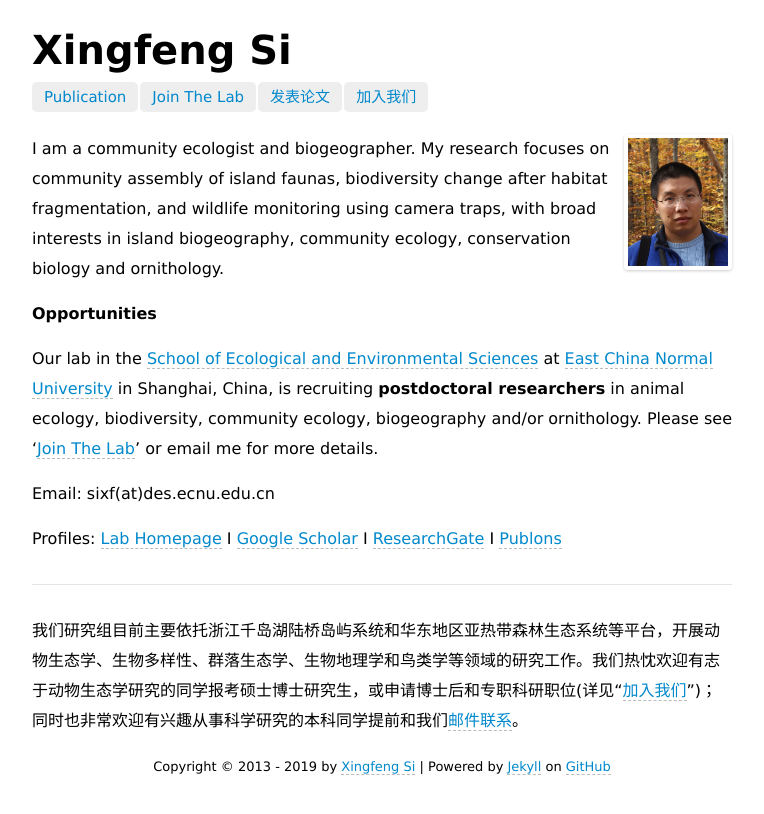
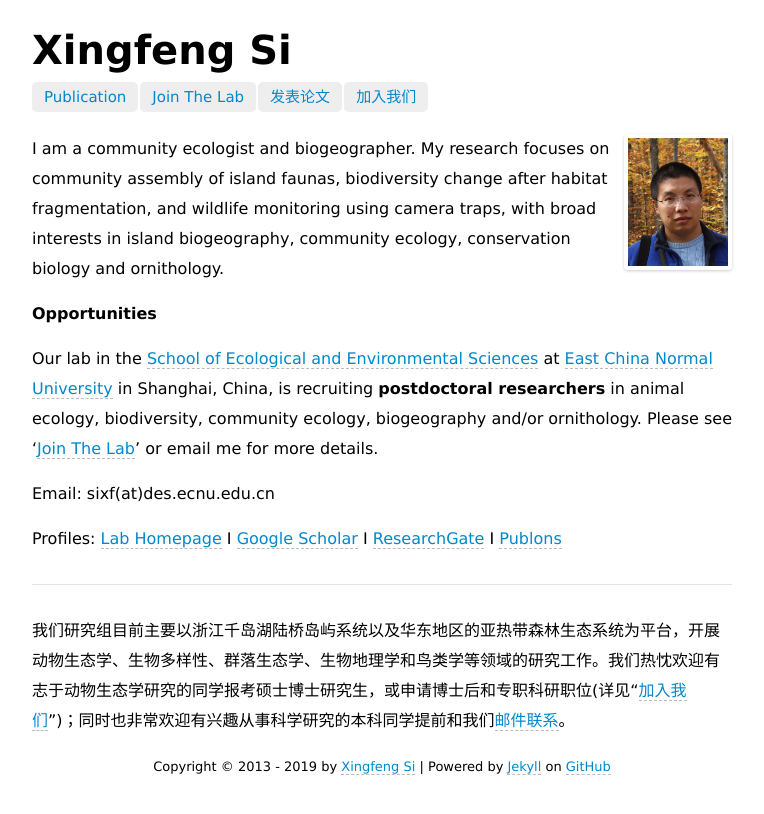
Before and after one commit to sixf/sixf.github.io, a Jekyll site: the page built from index.md, in a window 1280 px wide. Shown: the top 814 px of the page, without its empty margins (258-1022 px from the left). Built offline with Jekyll 4.4.1, drawn with Linux system fonts in a browser that asks for light colours.

Commit message:
Revert "Update index.md"
This reverts commit 97c07ce42cae5a8fa97e53140ad348ffdae42578.

```diff
--- a/index.md
+++ b/index.md
@@ -16,4 +16,4 @@
 
 ---
 
-我们研究组目前主要依托浙江千岛湖陆桥岛屿系统和华东地区亚热带森林生态系统等平台，开展动物生态学、生物多样性、群落生态学、生物地理学和鸟类学等领域的研究工作。我们热忱欢迎有志于动物生态学研究的同学报考硕士博士研究生，或申请博士后和专职科研职位(详见“[加入我们](http://sixf.org/cn/join/)”)；同时也非常欢迎有兴趣从事科学研究的本科同学提前和我们[邮件联系](mailto:sixf@des.ecnu.edu.cn)。
+我们研究组目前主要以浙江千岛湖陆桥岛屿系统以及华东地区的亚热带森林生态系统为平台，开展动物生态学、生物多样性、群落生态学、生物地理学和鸟类学等领域的研究工作。我们热忱欢迎有志于动物生态学研究的同学报考硕士博士研究生，或申请博士后和专职科研职位(详见“[加入我们](http://sixf.org/cn/join/)”)；同时也非常欢迎有兴趣从事科学研究的本科同学提前和我们[邮件联系](mailto:sixf@des.ecnu.edu.cn)。
```
